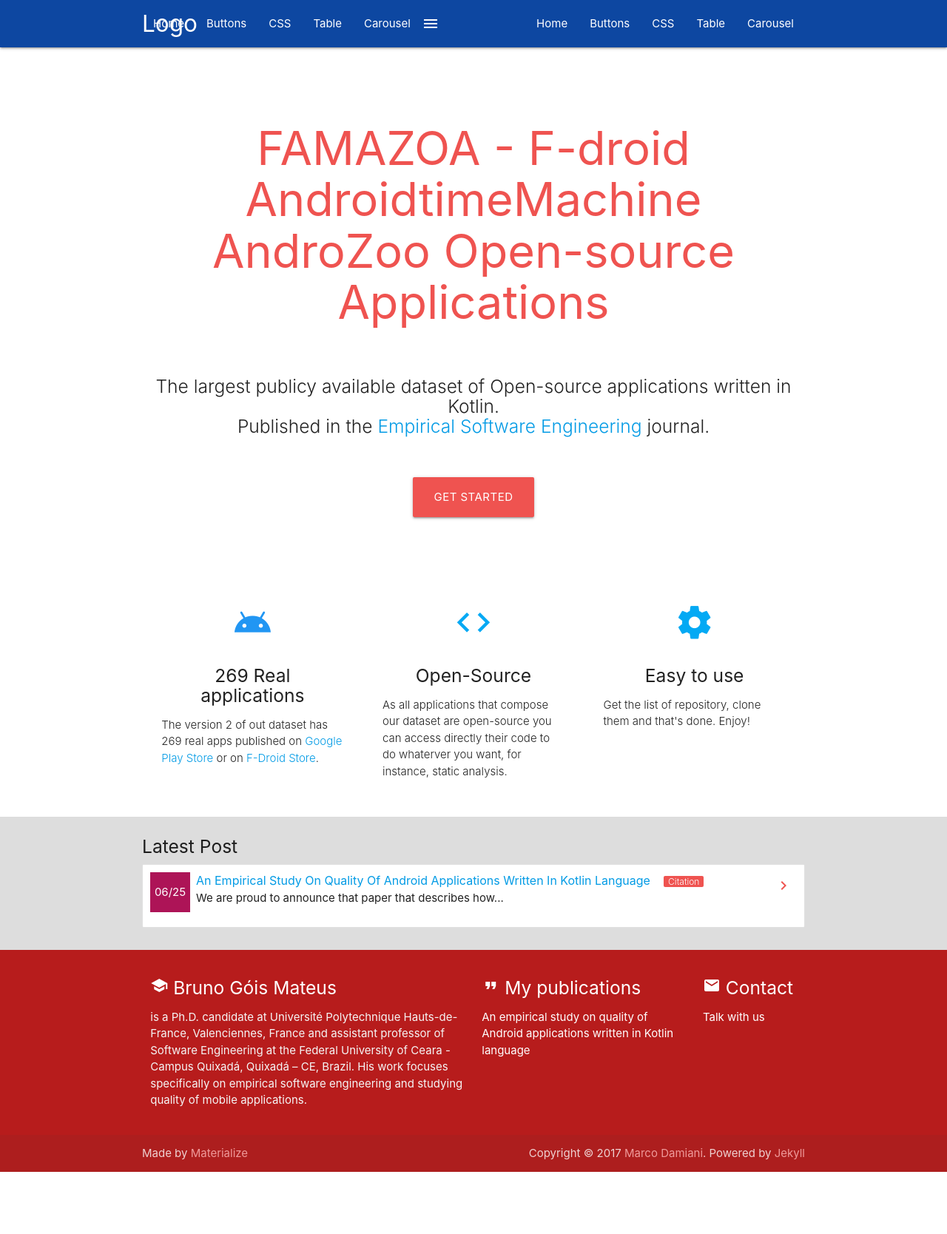
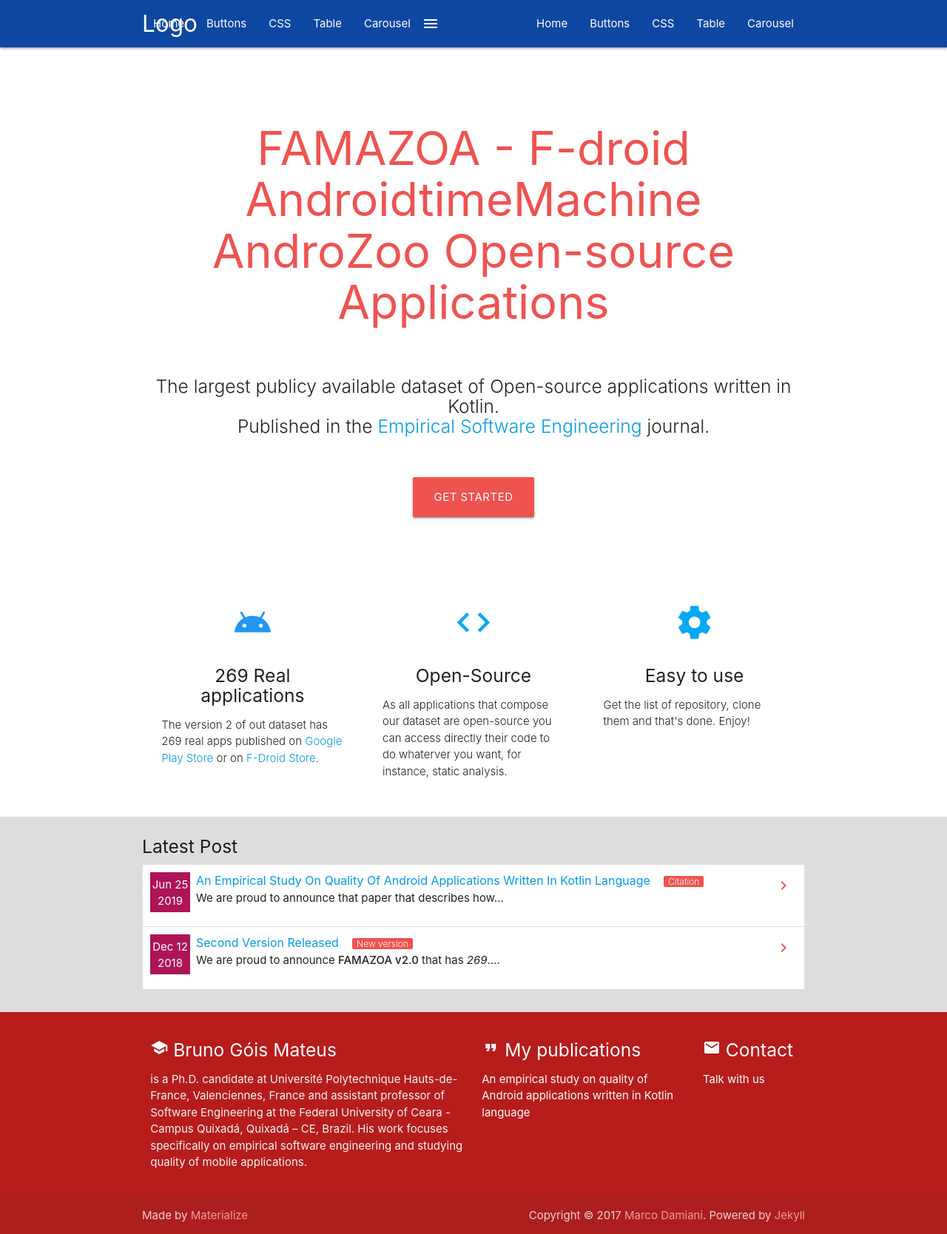
Before and after one commit to UPCArtifacts/FAMAZOA, a Jekyll site: the page built from docs/index.md, in a window 1280 px wide. Shown: the whole page at 74% size. Built offline with Jekyll 4.4.1, drawn with Linux system fonts in a browser that asks for light colours; before the commit the page ends 1584 px from its top, so only the background shows below that.

Commit message:
Adding post about the second version of our dataset
closes #5

```diff
--- a/docs/_config.yml
+++ b/docs/_config.yml
@@ -10,6 +10,11 @@ github_username:  brunomateus
 sass:
     style: compressed
 
+collections:
+    versions:
+        output: true
+
+
 # Information related to FAMAZOA
 
 number_of_apps: 269
--- a/docs/_layouts/home.html
+++ b/docs/_layouts/home.html
@@ -61,14 +61,13 @@ layout: default
         <ul class="collection">
         {% for post in site.posts %}
         <li class="collection-item avatar">
-          {% assign date_format = site.minima.date_format | default: "%m/%d" %}
-          <div class="date-post">{{ post.date | date: date_format }}</div>
-          <span class="title"><a class="post-link" href="{{ post.url | relative_url }}">{{ post.title | escape }}</a></span>
-          <span class="new badge" style="float:none" data-badge-caption="{{ post.categories.first | capitalize }}"></span>
+          {% assign date_format = site.minima.date_format | default: "%b %d" %}
+          <div class="date-post">{{ post.date | date: date_format }}<br/> {{ post.date | date: "%Y" }}</div>
+            <span class="title"><a class="post-link" href="{{ post.url | relative_url }}">{{ post.title | escape }}</a></span>
+            <span class="new badge" style="float:none" data-badge-caption="{{ post.categories.first | capitalize | replace: "_", " " }}"></span>
           <p>
              {{ post.content | truncatewords: 10 }}
           </p>
-
           <a href="{{ post.url | relative_url }}" class="secondary-content"><i class="material-icons">navigate_next</i></a>
         </li>
         {% endfor %}
--- /dev/null
+++ b/docs/_posts/2018-12-12-second-version-released.md
@@ -0,0 +1,9 @@
+---
+layout: post
+categories: [new_version]
+tag: [update]
+---
+
+{% assign version = site.versions | where: "v_id", "2" | first  %}
+
+We are proud to announce **FAMAZOA {{ version.label }}** that has *{{ version.number_of_apps }}*. [Check it out!]({{ version.url }})
--- a/docs/_sass/main.scss
+++ b/docs/_sass/main.scss
@@ -44,7 +44,7 @@ h1.page-title {
     overflow: hidden;
     left: 10px;
     display: inline-block;
-    padding: 16px 0;
+    padding: 6px 0;
     vertical-align: middle;
     background: #ad1457;
     color: #fff;
```
Also changed, not shown: docs/_versions/v1.md (added, +6 -0 lines), docs/_versions/v2.md (added, +6 -0 lines).
